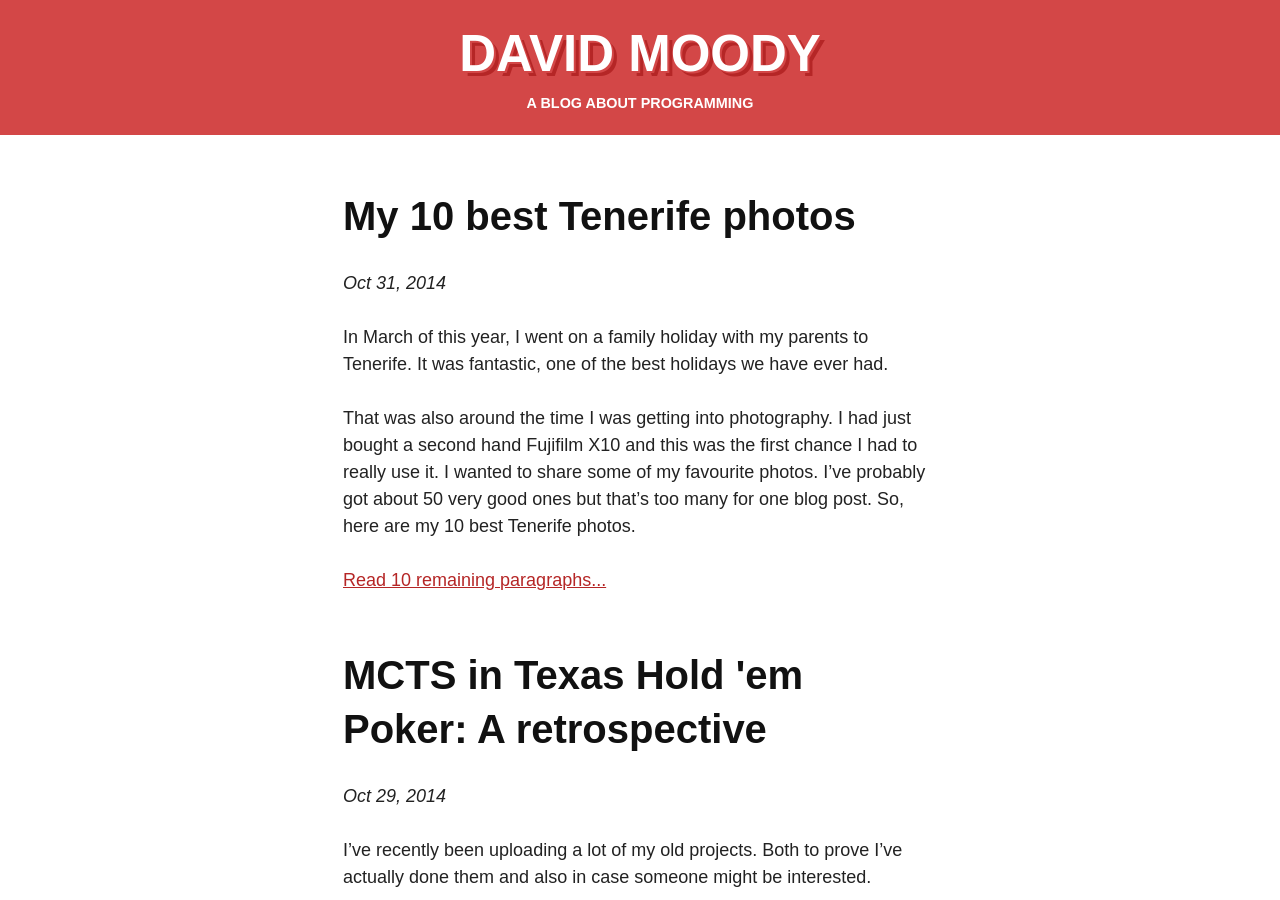
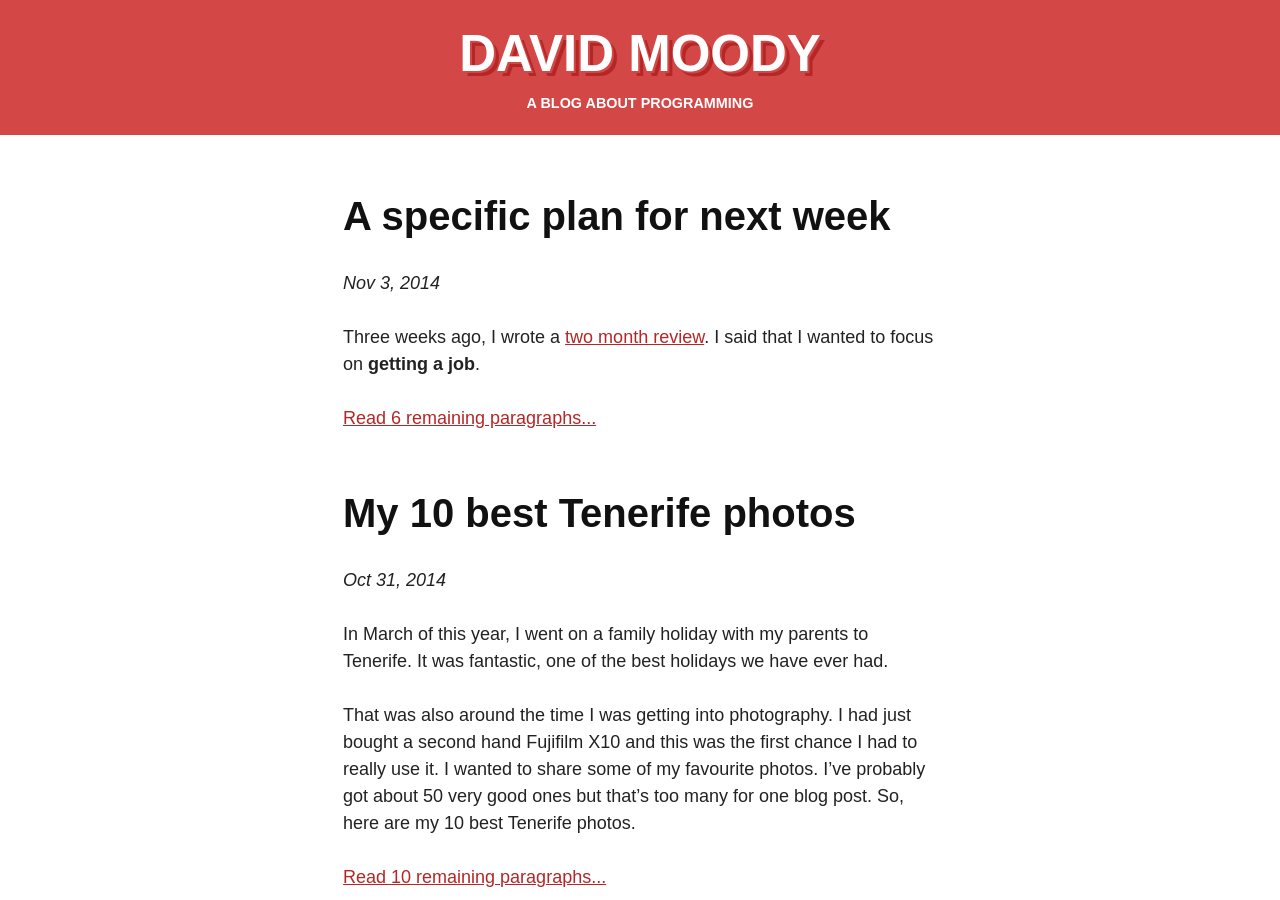
Before and after one commit to davidxmoody/davidxmoody.com, a Jekyll site: the page built from index.html, in a window 1280 px wide and 900 px high. Built offline with Jekyll 4.4.1, drawn with Linux system fonts in a browser that asks for light colours; the list of posts is cut into pages by our own code; some of the changed text lies outside the part shown.

Commit message:
Published Monday post

```diff
--- a/_drafts/monday.md
+++ b/_posts/2014-11-03-a-specific-plan-for-next-week.md
@@ -16,7 +16,7 @@ The following steps are what I think are *required* for me to get a job:
 
 1. Look at job ads and agencies and identify several places where I would like to work
 2. Apply to those places
-3. Go for interviews
+3. Go to interviews
 
 Additionally, there are a few *bonus* steps which I think will increase the chances of me getting a better job:
 
```
